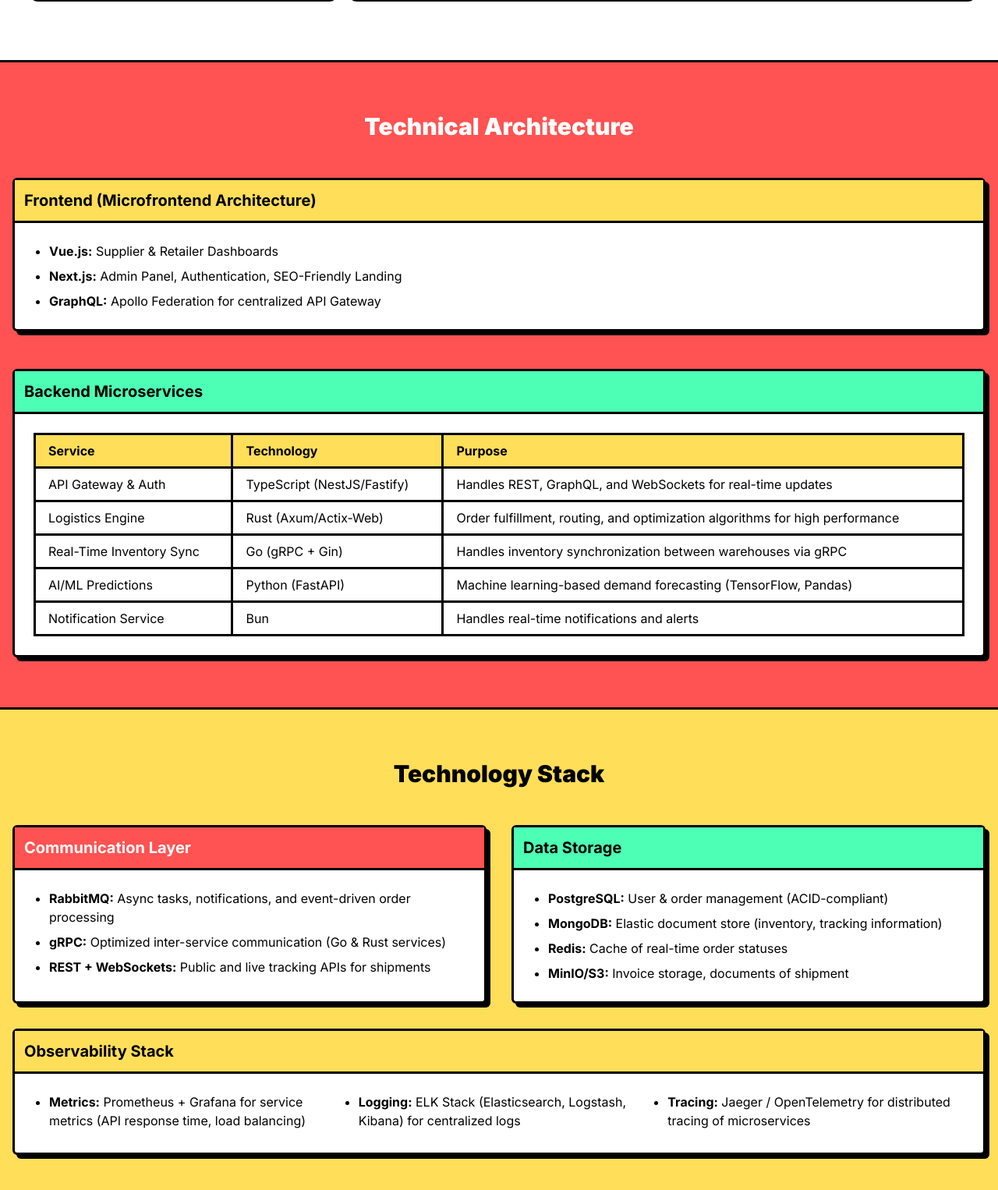
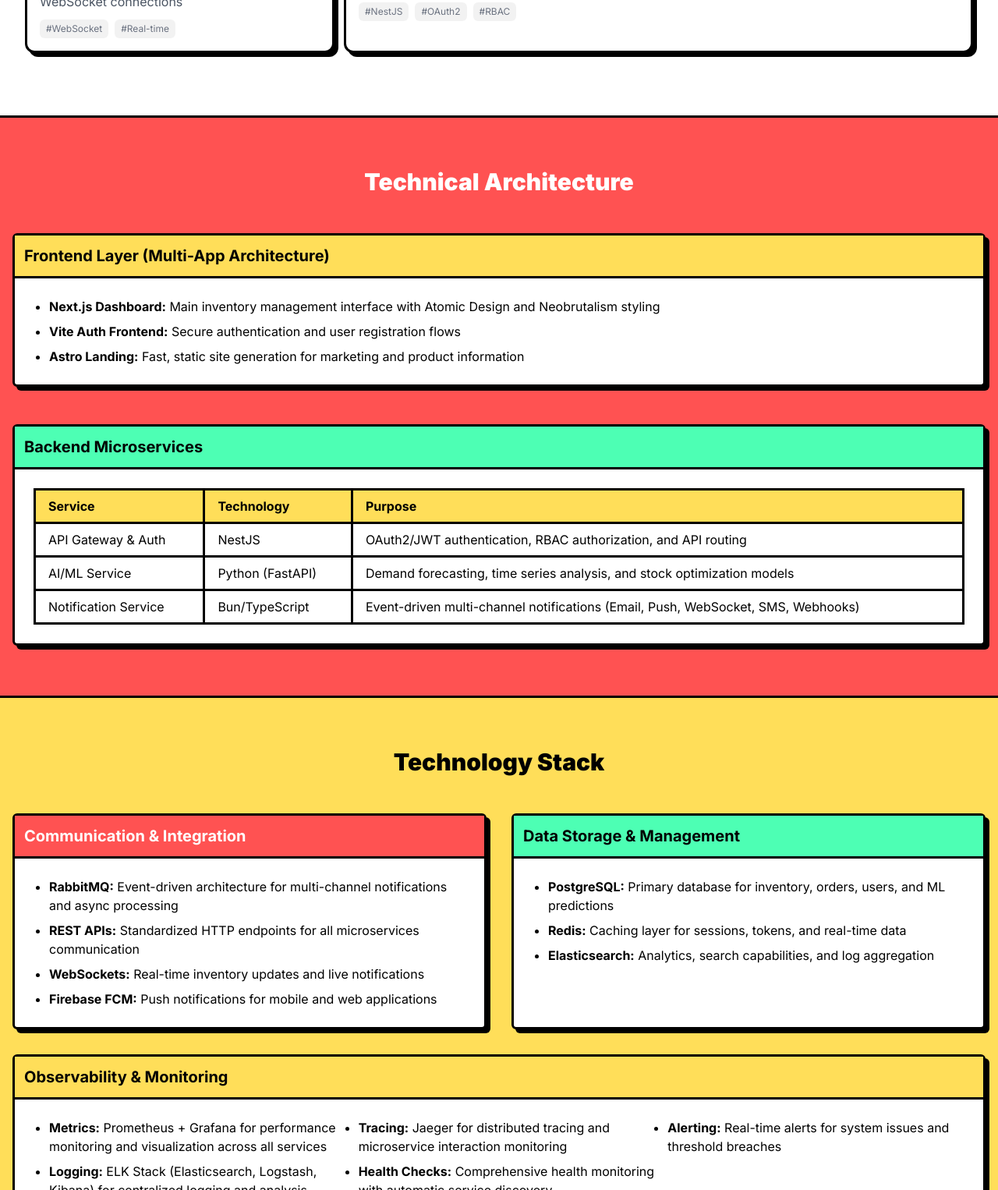
Before and after one commit to caiotheodoro/synkro, an Astro site in the folder frontend-landing/: page / in a window 1280 px wide. Shown: the part 1274-2800 px from the top of the page at 78% size. Built offline with nearby package versions, Linux system fonts and the light colour scheme; Astro itself is replaced by a stand-in of ours.

Commit message:
refactor: Update TemplateService properties to be readonly for improved immutability
- Change templateCache and builtInTemplates properties in TemplateService to readonly for better encapsulation and to prevent unintended modifications.

```diff
--- a/frontend-landing/src/components/organisms/Architecture.astro
+++ b/frontend-landing/src/components/organisms/Architecture.astro
@@ -11,15 +11,20 @@
     <Card
       class="mb-12"
       headerColor="secondary"
-      headerText="Frontend (Microfrontend Architecture)"
+      headerText="Frontend Layer (Multi-App Architecture)"
     >
       <ul class="list-disc pl-5 space-y-2">
-        <li><strong>Vue.js:</strong> Supplier & Retailer Dashboards</li>
         <li>
-          <strong>Next.js:</strong> Admin Panel, Authentication, SEO-Friendly Landing
+          <strong>Next.js Dashboard:</strong> Main inventory management interface
+          with Atomic Design and Neobrutalism styling
         </li>
         <li>
-          <strong>GraphQL:</strong> Apollo Federation for centralized API Gateway
+          <strong>Vite Auth Frontend:</strong> Secure authentication and user registration
+          flows
+        </li>
+        <li>
+          <strong>Astro Landing:</strong> Fast, static site generation for marketing
+          and product information
         </li>
       </ul>
     </Card>
@@ -48,53 +53,34 @@
                 >API Gateway & Auth</td
               >
               <td class="py-2 px-4 border-b-[3px] border-r-[3px] border-black"
-                >TypeScript (NestJS/Fastify)</td
+                >NestJS</td
               >
               <td class="py-2 px-4 border-b-[3px] border-black"
-                >Handles REST, GraphQL, and WebSockets for real-time updates</td
+                >OAuth2/JWT authentication, RBAC authorization, and API routing</td
               >
             </tr>
             <tr>
               <td class="py-2 px-4 border-b-[3px] border-r-[3px] border-black"
-                >Logistics Engine</td
-              >
-              <td class="py-2 px-4 border-b-[3px] border-r-[3px] border-black"
-                >Rust (Axum/Actix-Web)</td
-              >
-              <td class="py-2 px-4 border-b-[3px] border-black"
-                >Order fulfillment, routing, and optimization algorithms for
-                high performance</td
-              >
-            </tr>
-            <tr>
-              <td class="py-2 px-4 border-b-[3px] border-r-[3px] border-black"
-                >Real-Time Inventory Sync</td
-              >
-              <td class="py-2 px-4 border-b-[3px] border-r-[3px] border-black"
-                >Go (gRPC + Gin)</td
-              >
-              <td class="py-2 px-4 border-b-[3px] border-black"
-                >Handles inventory synchronization between warehouses via gRPC</td
-              >
-            </tr>
-            <tr>
-              <td class="py-2 px-4 border-b-[3px] border-r-[3px] border-black"
-                >AI/ML Predictions</td
+                >AI/ML Service</td
               >
               <td class="py-2 px-4 border-b-[3px] border-r-[3px] border-black"
                 >Python (FastAPI)</td
               >
               <td class="py-2 px-4 border-b-[3px] border-black"
-                >Machine learning-based demand forecasting (TensorFlow, Pandas)</td
+                >Demand forecasting, time series analysis, and stock
+                optimization models</td
               >
             </tr>
             <tr>
               <td class="py-2 px-4 border-r-[3px] border-black"
                 >Notification Service</td
               >
-              <td class="py-2 px-4 border-r-[3px] border-black">Bun</td>
+              <td class="py-2 px-4 border-r-[3px] border-black"
+                >Bun/TypeScript</td
+              >
               <td class="py-2 px-4 border-black"
-                >Handles real-time notifications and alerts</td
+                >Event-driven multi-channel notifications (Email, Push,
+                WebSocket, SMS, Webhooks)</td
               >
             </tr>
           </tbody>
--- a/frontend-landing/src/components/organisms/Features.astro
+++ b/frontend-landing/src/components/organisms/Features.astro
@@ -6,61 +6,63 @@
 
 const features = [
   {
-    title: "AI-Based Demand Forecasting",
+    title: "AI-Powered Demand Forecasting",
     description:
-      "Machine learning predicts optimal inventory levels from historic data",
+      "Python/FastAPI ML service with time series analysis and stock optimization models",
     color: "primary",
     badgeColor: "secondary",
     number: 1,
     colSpan: 1,
     hasPersistentHover: true,
-    tags: ["AI", "ML", "Forecasting"],
+    tags: ["Python", "FastAPI", "ML"],
   },
   {
-    title: "Real-Time Inventory Management",
+    title: "Multi-Channel Notifications",
     description:
-      "Go-based service synchronizes real-time warehouses and suppliers",
+      "Event-driven Bun/TypeScript service with Email, Push, WebSocket, SMS, and Webhook support",
     color: "secondary",
     badgeColor: "primary",
     number: 2,
     colSpan: 2,
-    tags: ["Go", "Real-time"],
+    tags: ["Bun", "RabbitMQ", "Multi-channel"],
   },
   {
-    title: "Multi-Protocol APIs",
+    title: "Comprehensive Inventory Tracking",
     description:
-      "REST for web apps, gRPC for internal microservices, WebSockets for real-time updates",
+      "Track inventory levels, reservations, and transactions across multiple warehouses",
     color: "accent",
     badgeColor: "secondary",
     number: 3,
     colSpan: 2,
-    tags: ["REST", "gRPC", "WebSockets"],
+    tags: ["PostgreSQL", "Multi-warehouse"],
   },
   {
-    title: "Order Fulfillment Automation",
-    description: "Rust microservice decides routes with AI",
+    title: "Order Processing & Management",
+    description:
+      "Complete order lifecycle management with status tracking and fulfillment",
     color: "primary",
     badgeColor: "accent",
     number: 4,
-    tags: ["Rust", "Automation"],
+    tags: ["Orders", "Fulfillment"],
   },
   {
-    title: "Event-Driven Processing",
-    description: "RabbitMQ for reliable order processing and async processes",
+    title: "Real-Time WebSocket Updates",
+    description:
+      "Live inventory updates and notifications with WebSocket connections",
     color: "secondary",
     badgeColor: "primary",
     number: 5,
-    tags: ["RabbitMQ", "Async"],
+    tags: ["WebSocket", "Real-time"],
   },
   {
-    title: "Multi-Tenant SaaS",
+    title: "Role-Based Access Control",
     description:
-      "Suppliers, retailers, and logistics operators have customized dashboards",
+      "NestJS API Gateway with OAuth2/JWT authentication and multi-tenant support",
     color: "accent",
     badgeColor: "secondary",
     number: 6,
     colSpan: 2,
-    tags: ["SaaS", "Multi-tenant"],
+    tags: ["NestJS", "OAuth2", "RBAC"],
   },
 ] as BentoItem[];
 ---
--- a/frontend-landing/src/components/organisms/Hero.astro
+++ b/frontend-landing/src/components/organisms/Hero.astro
@@ -8,12 +8,13 @@
     <div class="grid md:grid-cols-2 gap-8 items-center">
       <div>
         <h1 class="text-4xl md:text-5xl font-black mb-6">
-          AI-Fueled Supply Chain Optimization Platform
+          AI-Powered Inventory Management & Prediction System
         </h1>
         <p class="text-xl mb-8">
-          A multi-tenant platform connecting manufacturers, suppliers, and
-          retailers with real-time analytics, predictive AI, and multi-protocol
-          messaging.
+          Comprehensive microservice-based platform that combines powerful
+          inventory tracking with AI-driven demand forecasting and real-time
+          multi-channel notifications to optimize stock levels and streamline
+          operations.
         </p>
         <div class="flex flex-wrap gap-4">
           <Button href="#features" variant="primary"> Explore Features </Button>
@@ -28,7 +29,7 @@
         >
           <img
             src="/images/planets.svg"
-            alt="Supply Chain Illustration"
+            alt="Inventory Management Illustration"
             class="w-full h-full max-h-[300px] max-w-[300px] object-contain"
           />
         </div>
--- a/frontend-landing/src/components/organisms/TechStack.astro
+++ b/frontend-landing/src/components/organisms/TechStack.astro
@@ -10,36 +10,40 @@
 
     <div class="grid md:grid-cols-2 gap-8">
       <!-- Communication Layer -->
-      <Card headerColor="primary" headerText="Communication Layer">
+      <Card headerColor="primary" headerText="Communication & Integration">
         <ul class="list-disc pl-5 space-y-2">
           <li>
-            <strong>RabbitMQ:</strong> Async tasks, notifications, and event-driven
-            order processing
+            <strong>RabbitMQ:</strong> Event-driven architecture for multi-channel
+            notifications and async processing
           </li>
           <li>
-            <strong>gRPC:</strong> Optimized inter-service communication (Go & Rust
-            services)
+            <strong>REST APIs:</strong> Standardized HTTP endpoints for all microservices
+            communication
           </li>
           <li>
-            <strong>REST + WebSockets:</strong> Public and live tracking APIs for
-            shipments
+            <strong>WebSockets:</strong> Real-time inventory updates and live notifications
+          </li>
+          <li>
+            <strong>Firebase FCM:</strong> Push notifications for mobile and web
+            applications
           </li>
         </ul>
       </Card>
 
       <!-- Data Storage -->
-      <Card headerColor="accent" headerText="Data Storage">
+      <Card headerColor="accent" headerText="Data Storage & Management">
         <ul class="list-disc pl-5 space-y-2">
           <li>
-            <strong>PostgreSQL:</strong> User & order management (ACID-compliant)
+            <strong>PostgreSQL:</strong> Primary database for inventory, orders,
+            users, and ML predictions
           </li>
           <li>
-            <strong>MongoDB:</strong> Elastic document store (inventory, tracking
-            information)
+            <strong>Redis:</strong> Caching layer for sessions, tokens, and real-time
+            data
           </li>
-          <li><strong>Redis:</strong> Cache of real-time order statuses</li>
           <li>
-            <strong>MinIO/S3:</strong> Invoice storage, documents of shipment
+            <strong>Elasticsearch:</strong> Analytics, search capabilities, and log
+            aggregation
           </li>
         </ul>
       </Card>
@@ -48,20 +52,28 @@
       <Card
         class="md:col-span-2"
         headerColor="secondary"
-        headerText="Observability Stack"
+        headerText="Observability & Monitoring"
       >
         <ul class="list-disc pl-5 space-y-2 md:columns-3">
           <li>
-            <strong>Metrics:</strong> Prometheus + Grafana for service metrics (API
-            response time, load balancing)
+            <strong>Metrics:</strong> Prometheus + Grafana for performance monitoring
+            and visualization across all services
           </li>
           <li>
             <strong>Logging:</strong> ELK Stack (Elasticsearch, Logstash, Kibana)
-            for centralized logs
+            for centralized logging and analysis
           </li>
           <li>
-            <strong>Tracing:</strong> Jaeger / OpenTelemetry for distributed tracing
-            of microservices
+            <strong>Tracing:</strong> Jaeger for distributed tracing and microservice
+            interaction monitoring
+          </li>
+          <li>
+            <strong>Health Checks:</strong> Comprehensive health monitoring with
+            automatic service discovery
+          </li>
+          <li>
+            <strong>Alerting:</strong> Real-time alerts for system issues and threshold
+            breaches
           </li>
         </ul>
       </Card>
--- a/notification-service/src/services/templateService.ts
+++ b/notification-service/src/services/templateService.ts
@@ -7,8 +7,9 @@
 }
 
 export class TemplateService {
-  private templateCache: Map<string, TemplateCache> = new Map();
-  private builtInTemplates: Map<string, NotificationTemplate> = new Map();
+  private readonly templateCache: Map<string, TemplateCache> = new Map();
+  private readonly builtInTemplates: Map<string, NotificationTemplate> =
+    new Map();
 
   constructor() {
     this.initializeBuiltInTemplates();
```
